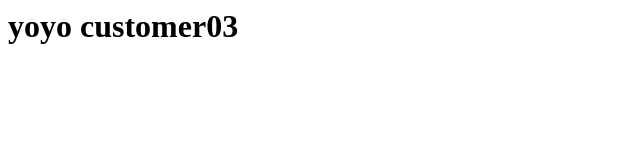
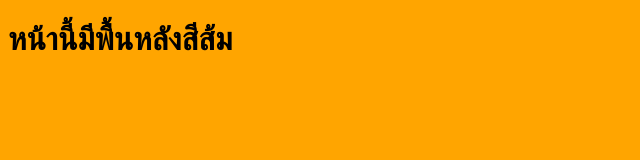
Before and after one commit to bomzaza/deployment-new3, a plain HTML site: page index.html in a window 1280 px wide. Shown: the whole page, without its empty margins (0-640 px from the left). Drawn offline with Linux system fonts and the light colour scheme.

Commit message:
index.html

```diff
--- a/index.html
+++ b/index.html
@@ -1 +1,13 @@
-<h1>yoyo customer03</h1>
+<!DOCTYPE html>
+<html>
+<head>
+  <style>
+    body {
+      background-color: orange;
+    }
+  </style>
+</head>
+<body>
+  <h1>หน้านี้มีพื้นหลังสีส้ม</h1>
+</body>
+</html>
```
